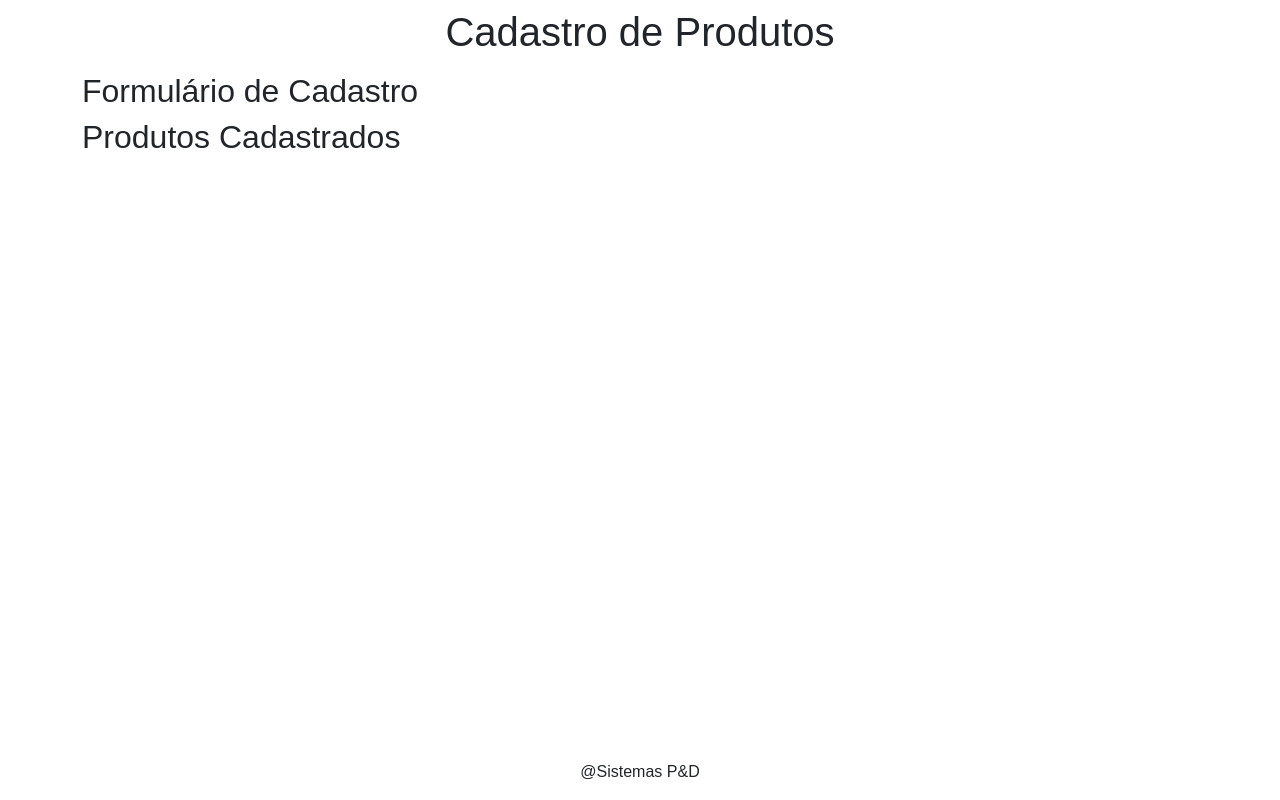
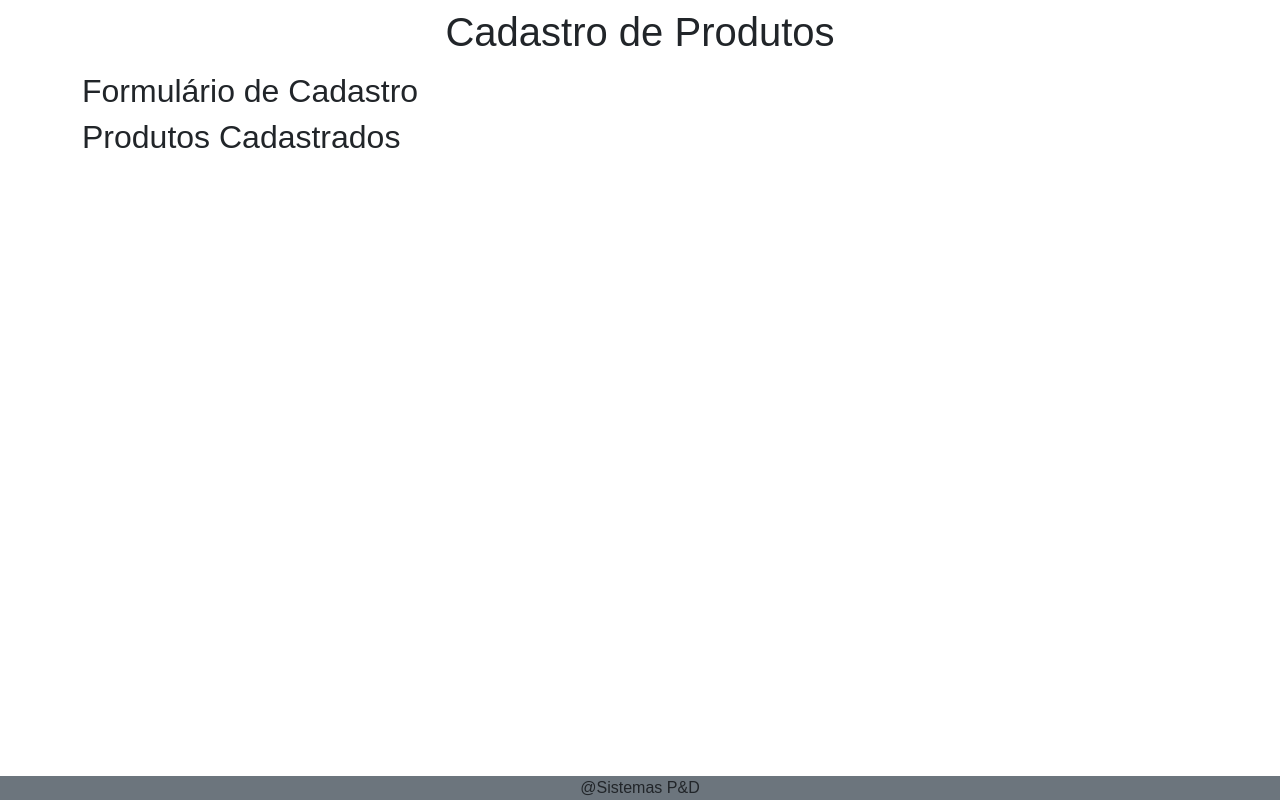
Before and after one commit to renan-mion/bootcamp-devjr-modulo9-cadastro-produto-angular, an Angular app: page / in a window 1280 px wide. Built offline with nearby package versions, Linux system fonts and the light colour scheme.

Commit message:
styles: estiliza o footer

```diff
--- a/src/app/components/footer/footer.component.html
+++ b/src/app/components/footer/footer.component.html
@@ -1,5 +1,5 @@
-<footer class="footer mb-0 mt-auto">
-    <div class="container d-flex justify-content-center">
-        <p>{{title}}</p>
+<footer class="footer mb-0 mt-auto bg-secondary">
+    <div class="container d-flex justify-content-center align-items-center">
+        <p class="m-0">{{title}}</p>
     </div>
 </footer>
--- a/src/index.html
+++ b/src/index.html
@@ -8,6 +8,6 @@
   <link rel="icon" type="image/x-icon" href="favicon.ico">
 </head>
 <body>
-  <app-root class="h-100 d-flex flex-md-column"></app-root>
+  <app-root class="h-100 w-100 d-flex flex-md-column"></app-root>
 </body>
 </html>
--- a/src/styles.css
+++ b/src/styles.css
@@ -6,6 +6,7 @@
 
 html, body {
     height: 100%;
+    width: 100%;
     margin: 0;
     padding: 0;
   }
```
